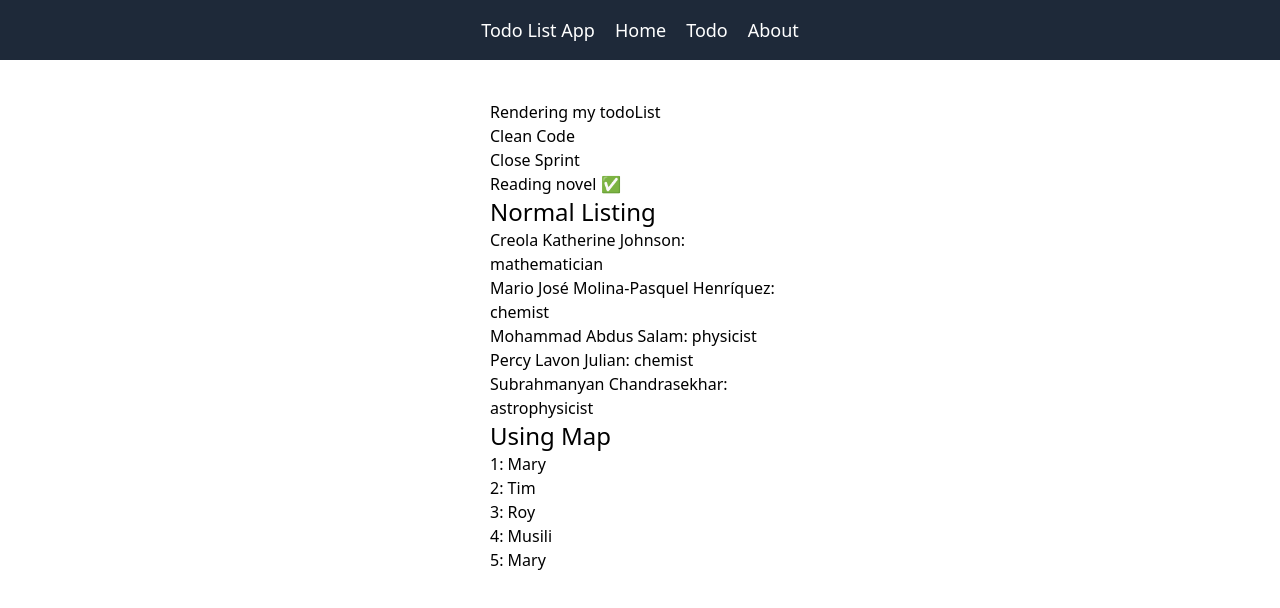
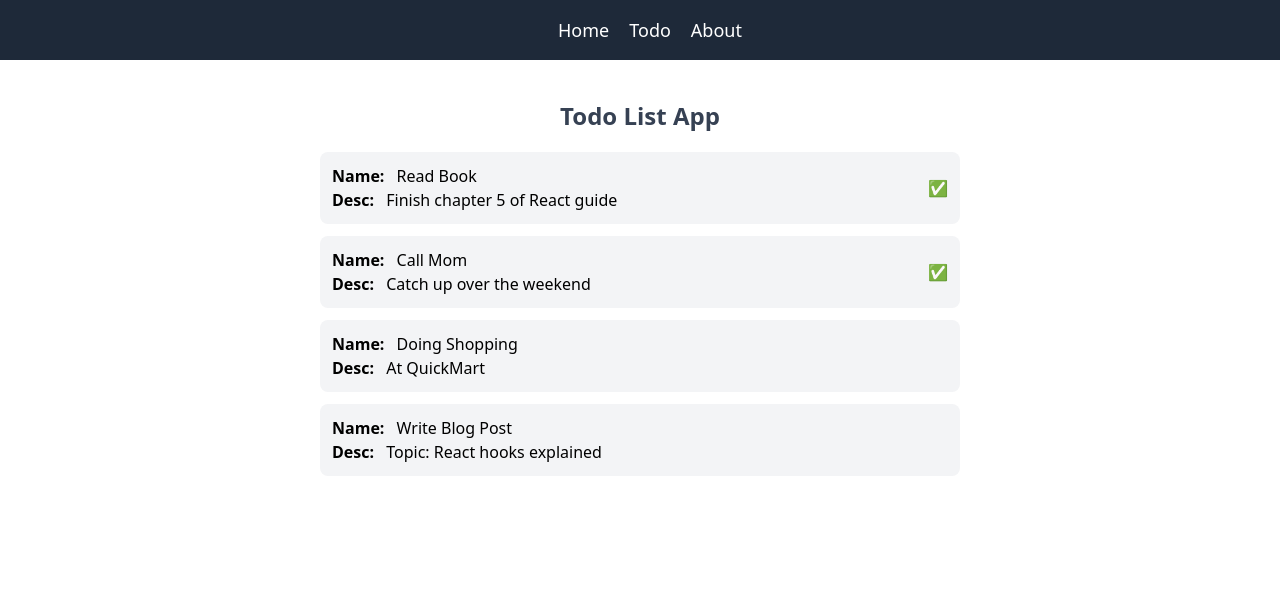
Before and after one commit to MusiliC/react-cohort-2, a React (Vite) app: page / in a window 1280 px wide. Shown: the top 608 px of the page. Built offline with nearby package versions, Linux system fonts and the light colour scheme.

Commit message:
React Todo List App

```diff
--- a/src/App.jsx
+++ b/src/App.jsx
@@ -1,34 +1,38 @@
-// Expressions and variables
-// {{}} -> Are used to enter in javascript 'world'
-// jsx -> rendering htm inside javascript
-// rafce ->
-// comments
-// first component
-// conditional rendering
+import Navbar from "./navbar/Navbar";
+import TodoListApp from "./views/TodoListApp";
 
+// Todo -> Refactor App
+// Todo -> components folder -> TodoItem, TodoList
+// Todo -> container/views -> TodoApp.js
+// Todo -> TodoList -> contains a map iterating todoItem
+// Todo -> todoItem -> completed -> different styling
+// TodoApp ->   const [filter, setFilter] = useState('all'); // <- NEW
+// const filteredTodos = todos.filter((todo) => {
+//   if (filter === "active") return !todo.completed;
+//   if (filter === "completed") return todo.completed;
+//   return true;
+// });
+{
+  /* <div className="filter-group">
+<button onClick={() => setFilter('all')} className={filter === 'all' ? 'active' : ''}>All</button>
+<button onClick={() => setFilter('active')} className={filter === 'active' ? 'active' : ''}>Active</button>
+<button onClick={() => setFilter('completed')} className={filter === 'completed' ? 'active' : ''}>Completed</button>
+</div>
 
-import TodoList from "./components/TodoList";
-import Navbar from "./navbar/Navbar";
-
-// styling
-//! external
-// internal
-// inline
+<TodoList
+todos={filteredTodos}
+onToggle={handleToggle}
+onDelete={handleDelete}
+/> */
+}
 
 const App = () => {
-
-  const applicationName = "Todo List App"
-
-  const prop2 = "Prop 2"
-
-  const todo3 = "Reading novel"
-
-  const isComplete = false;
-
   return (
     <div>
-      <Navbar appTitle={applicationName} nameY={prop2} />
-      <TodoList newTodo={todo3} newTodo2="Going to supermarket" isComplete = {isComplete} />
+      <Navbar />
+      <div className="w-1/2 mx-auto my-10">
+        <TodoListApp />
+      </div>
     </div>
   );
 };
--- a/src/components/TestComponent.jsx
+++ /dev/null
@@ -1,11 +0,0 @@
-import React from 'react'
-
-const TestComponent = () => {
-  return (
-    <div>
-        <h1>Test Component</h1>
-    </div>
-  )
-}
-
-export default TestComponent
--- /dev/null
+++ b/src/components/TodoItem.jsx
@@ -0,0 +1,17 @@
+
+const TodoItem = ({todo}) => {
+  return (
+    <div className="bg-gray-100  my-3 p-3 rounded-lg flex justify-between items-center">
+      <div>
+        <h1>
+
+          <span className="font-semibold mr-2"> Name:</span> {todo.name}
+        </h1>
+        <h1><span className="font-semibold mr-2" >Desc: </span> {todo.desc}</h1>
+      </div>
+      <div>{todo.isComplete && "✅"}</div>
+    </div>
+  );
+}
+
+export default TodoItem
--- a/src/components/TodoList.jsx
+++ b/src/components/TodoList.jsx
@@ -1,57 +1,32 @@
 import React from "react";
+import TodoItem from "./TodoItem";
 
-const TodoList = ({ newTodo }) => {
-  // console.log(isComplete);
+const TodoList = ({todos}) => {
 
-  // isComplete === true;
+  // todos -> a list of 4 items
+  // todos -> when you map -> it will iterate through each item -> and render the output <4 times> in line 12 we are mapping todos accepted by props
+  // todos -> ignore line 16 -> will understand later
 
-  // ? : -> short way of writing if...else
+  // ! Map Method in JS
+  //? Given an array of list, the map method iterates through each item in the array
+  return (
+    <div>
+      {todos.map((todo) => (
+        // <p key={todo.id}> {todo.name}</p>
+        // <TodoItem key={todo.id} todo = {todo} />
+        <div key={todo.id} className="bg-gray-100  my-3 p-3 rounded-lg flex justify-between items-center">
+          <div>
+            <h1>
+              <span className="font-semibold mr-2"> Name:</span> {todo.name}
+            </h1>
+            <h1>
+              <span className="font-semibold mr-2">Desc: </span> {todo.desc}
+            </h1>
+          </div>
+          <div>{todo.isComplete && "✅"}</div>
+        </div>
 
-  const isComplete = true;
-
-  // if (isComplete) {
-  //   return  <p>{newTodo} ✅</p>;
-  // }
-  // return <li className="item my-5 text-center text-5xl">{newTodo}</li>;
-
-  //! DRY -> DON'T REPEAT YOURSELF
-
-  let namesInAnArray = ["Mary", "Tim", "Roy", "Musili", "Mary"];
-
-  namesInAnArray[1];
-
-  const ourList = [
-    "Creola Katherine Johnson: mathematician",
-    "Mario José Molina-Pasquel Henríquez: chemist",
-    "Mohammad Abdus Salam: physicist",
-    "Percy Lavon Julian: chemist",
-    "Subrahmanyan Chandrasekhar: astrophysicist",
-  ];
-
-  return (
-    <div className="w-[300px] mx-auto py-10">
-      <p>Rendering my todoList</p>
-      <p>Clean Code</p>
-      <p>Close Sprint</p>
-      {/* {isComplete ? <p>{newTodo} ✅</p> : <p>{newTodo}</p>} */}
-      {isComplete && <p>{newTodo} ✅</p>}
-      <p className="text-2xl">Normal Listing</p>
-      <ul>
-        <li>Creola Katherine Johnson: mathematician</li>
-        <li>Mario José Molina-Pasquel Henríquez: chemist</li>
-        <li>Mohammad Abdus Salam: physicist</li>
-        <li>Percy Lavon Julian: chemist</li>
-        <li>Subrahmanyan Chandrasekhar: astrophysicist</li>
-      </ul>
-
-      <p className="text-2xl">Using Map</p>
-      <ul>
-        {namesInAnArray.map((list, i) => (
-          <li key={i}>
-            {i + 1}: {list}
-          </li>
-        ))}
-      </ul>
+      ))}
     </div>
   );
 };
--- /dev/null
+++ b/src/views/TodoListApp.jsx
@@ -0,0 +1,52 @@
+import TodoList from "../components/TodoList";
+
+
+const TodoListApp = () => {
+
+
+    const todos = [
+      {
+        id: 3,
+        name: "Read Book",
+        desc: "Finish chapter 5 of React guide",
+        isComplete: true,
+      },
+      {
+        id: 5,
+        name: "Call Mom",
+        desc: "Catch up over the weekend",
+        isComplete: true,
+      },
+      {
+        id: 1,
+        name: "Doing Shopping",
+        desc: "At QuickMart",
+        isComplete: false,
+      },
+
+      {
+        id: 4,
+        name: "Write Blog Post",
+        desc: "Topic: React hooks explained",
+        isComplete: false,
+      },
+    ];
+
+  return (
+    <div>
+        <h1 className="text-2xl text-gray-700 text-center font-bold">Todo List App</h1>
+
+        <div className="my-5">
+            {/* Add form to enter the todo list ->  form inputs -> name, desc, checkbox(isComplete) */}
+            {/* Add todo form component  */}
+        </div>
+
+        <div>
+            {/* div rendering our todo list items */}
+            <TodoList todos ={todos}/>
+        </div>
+    </div>
+  )
+}
+
+export default TodoListApp
```
